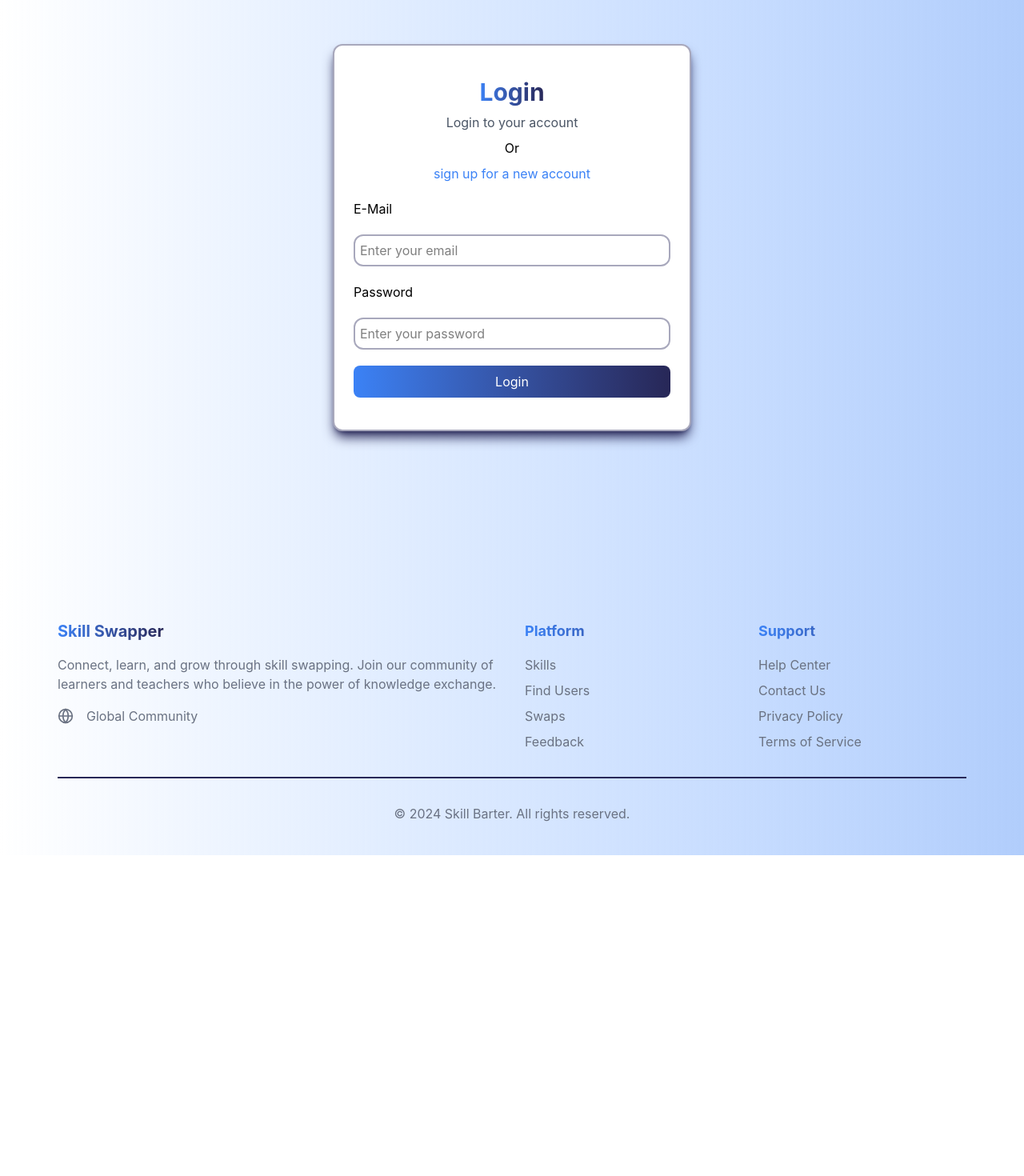
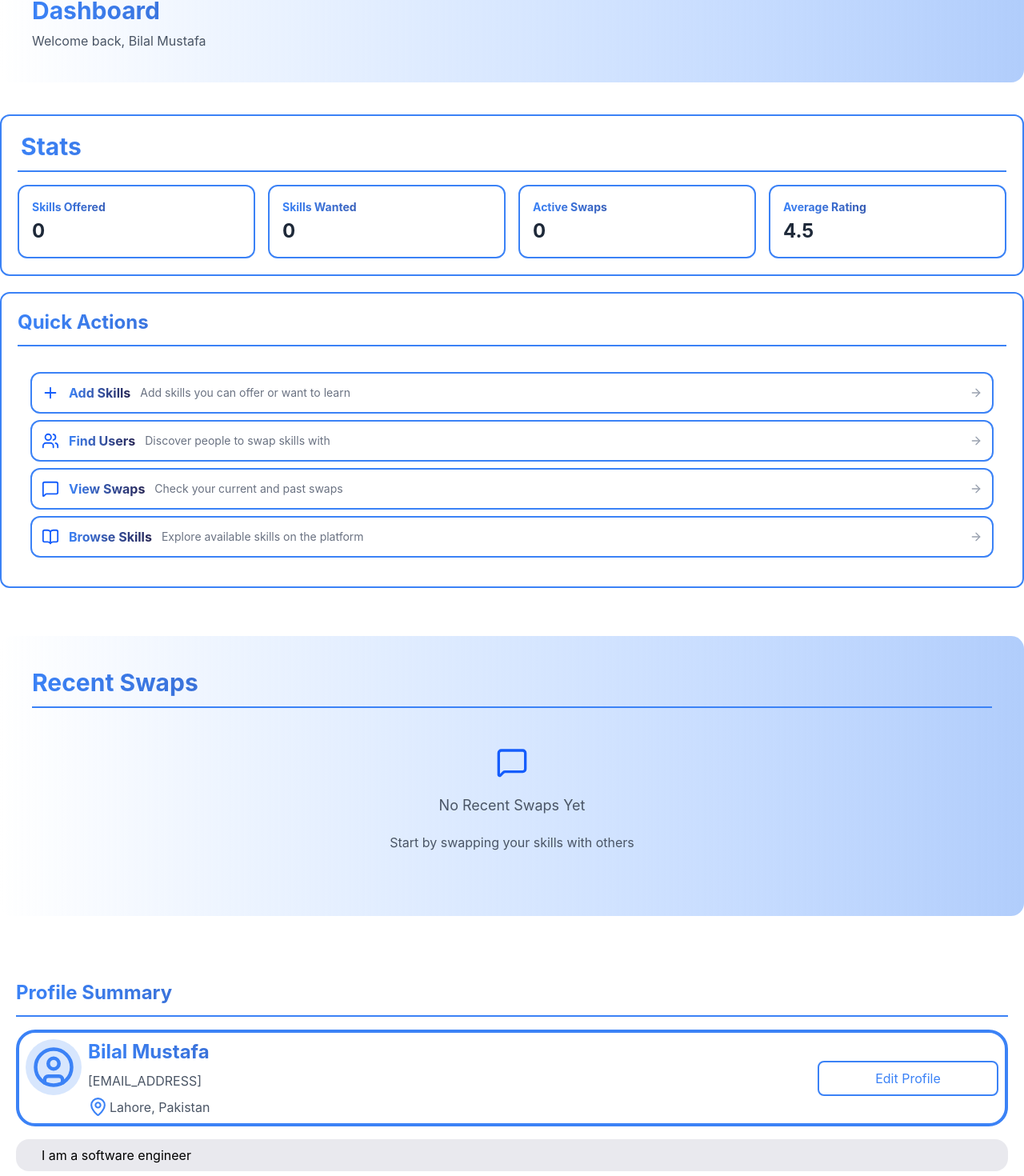
Before and after one commit to Bilal829-tech/skill-fyp, a React (Vite) app: page /dashboard in a window 1280 px wide. Shown: the part 137-1607 px from the top of the page at 80% size. Before the commit the page ends 1206 px from the top, so only its background shows below. Built offline with nearby package versions, Linux system fonts and the light colour scheme.

Commit message:
feat: implement core layout components, global styles, and sign-up page with validation

```diff
--- a/src/App.tsx
+++ b/src/App.tsx
@@ -1,16 +1,27 @@
-// import Home from "./pages/home.tsx"
+import { Routes, Route } from "react-router-dom"
+import Home from "./pages/home.tsx"
+import Dashboard from "./pages/dashboard.tsx"
 import Login from "./pages/Login.tsx"
+import SignUp from "./pages/signUp.tsx"
+import Profile from "./pages/profile.tsx"
+import Skills from "./pages/skills.tsx"
+import Swaps from "./pages/swaps.tsx"
+import Users from "./pages/users.tsx"
 
 function App() {
+  return (
+    <Routes>
+      <Route path="/" element={<Home />} />
+      <Route path="/dashboard" element={<Dashboard />} />
+      <Route path="/login" element={<Login />} />
+      <Route path="/signup" element={<SignUp />} />
+      <Route path="/profile" element={<Profile />} />
+      <Route path="/skills" element={<Skills />} />
+      <Route path="/swaps" element={<Swaps />} />
+      <Route path="/users" element={<Users />} />
+    </Routes>
 
-
-  return (
-    <>
-
-  {/* <Home />    */}
-  <Login />
-    </>
-
+    // <Dashboard />
   )
 }
 
--- a/src/components/footer.tsx
+++ b/src/components/footer.tsx
@@ -40,7 +40,7 @@ function Footer() {
             </div>
           </div>
           <div className="border-t-2 border-primary mt-8 pt-8 text-center text-gray-500">
-            <p>&copy; 2024 Skill Barter. All rights reserved.</p>
+            <p>&copy; 2026 Skill Swapper. All rights reserved.</p>
           </div>
         </div>
       </footer>
--- a/src/components/layout.tsx
+++ b/src/components/layout.tsx
@@ -5,7 +5,8 @@ function Layout({children}: {children: React.ReactNode}) {
     return (
         <>
             <Header />
-            {children}
+                {children}
+
             <Footer />
         </>
     );
--- a/src/index.css
+++ b/src/index.css
@@ -11,6 +11,9 @@
     @apply bg-linear-to-r from-secondary to-primary
            text-white px-6 py-2 rounded-lg;
   }
+  .btn-gradient-outline {
+    @apply text-secondary px-6 py-2 rounded-lg border-2 border-secondary hover:bg-linear-to-r hover:from-secondary hover:to-primary hover:text-white transition-all duration-300 ease-in-out;
+  }
    .text-gradient {
     @apply bg-linear-to-r from-secondary to-primary
            bg-clip-text text-transparent;
--- a/src/pages/dashboard.tsx
+++ b/src/pages/dashboard.tsx
@@ -0,0 +1,202 @@
+import { Link } from "react-router-dom"
+import { BookOpen, MessageSquare, Star, Plus, Users, ArrowRight, CircleUser, MapPin } from "lucide-react"
+function Dashboard() {
+  const user = {
+    name: "Bilal Mustafa",
+    email: "[EMAIL_ADDRESS]",
+    bio: "I am a software engineer",
+    skills: [
+      {
+        name: "React",
+        type: "OFFERED"
+      },
+      {
+        name: "Node.js",
+        type: "OFFERED"
+      },
+      {
+        name: "React",
+        type: "WANTED"
+      },
+      {
+        name: "Node.js",
+        type: "WANTED"
+      }
+    ]
+  }
+  const stats = [
+    {
+      name: 'Skills Offered',
+      value: user?.skills?.filter((s: any) => s.skillType === 'OFFERED').length || 0,
+      icon: BookOpen,
+      color: 'text-blue-600',
+      bgColor: 'bg-blue-100',
+    },
+    {
+      name: 'Skills Wanted',
+      value: user?.skills?.filter((s: any) => s.skillType === 'WANTED').length || 0,
+      icon: BookOpen,
+      color: 'text-green-600',
+      bgColor: 'bg-green-100',
+    },
+    {
+      name: 'Active Swaps',
+      value: 0, // This would come from API
+      icon: MessageSquare,
+      color: 'text-purple-600',
+      bgColor: 'bg-purple-100',
+    },
+    {
+      name: 'Average Rating',
+      value: '4.5', // This would come from API
+      icon: Star,
+      color: 'text-yellow-600',
+      bgColor: 'bg-yellow-100',
+    },
+  ];
+
+  const quickActions = [
+    {
+      name: 'Add Skills',
+      description: 'Add skills you can offer or want to learn',
+      icon: Plus,
+      href: '/profile',
+      color: 'text-blue-600',
+      bgColor: 'bg-blue-50',
+    },
+    {
+      name: 'Find Users',
+      description: 'Discover people to swap skills with',
+      icon: Users,
+      href: '/users',
+      color: 'text-green-600',
+      bgColor: 'bg-green-50',
+    },
+    {
+      name: 'View Swaps',
+      description: 'Check your current and past swaps',
+      icon: MessageSquare,
+      href: '/swaps',
+      color: 'text-purple-600',
+      bgColor: 'bg-purple-50',
+    },
+    {
+      name: 'Browse Skills',
+      description: 'Explore available skills on the platform',
+      icon: BookOpen,
+      href: '/skills',
+      color: 'text-orange-600',
+      bgColor: 'bg-orange-50',
+    },
+  ];
+
+  return (
+    <>
+      <section className="w-full">
+        <div className="">
+          <div className="flex flex-col gap-5 ">
+            <div className="w-full flex flex-col gap-2 bg-linear-to-r from-white to-secondary/40 backdrop-blur-lg p-10 rounded-2xl my-5">
+              <h1 className="text-gradient text-3xl font-bold">Dashboard</h1>
+              <p className="text-md text-gray-600">Welcome back, {user?.name}</p>
+            </div>
+
+            <div className="flex flex-col gap-5 w-full">
+
+              {/* Stats */}
+              <div className="flex flex-col gap-4 p-5 border-2 border-secondary hover:shadow-lg hover:shadow-primary/50 transition-all duration-300 ease-in-out rounded-xl">
+                <h2 className="text-3xl font-bold text-gradient px-1 border-b-2 border-secondary pb-3">
+                  Stats
+                </h2>
+                <div className="grid grid-cols-2 sm:grid-cols-2 md:grid-cols-4 gap-4">
+                  {stats.map((stat, index) => (
+                    <div
+                      key={index}
+                      className="flex flex-col gap-1 border-2 border-secondary hover:cursor-pointer hover:bg-blue-50 p-4 rounded-xl hover:shadow-lg hover:shadow-primary/50 transition-all duration-300 ease-in-out"
+                    >
+                      <h3 className="text-sm font-bold text-gradient">
+                        {stat.name}
+                      </h3>
+                      <p className="text-2xl font-bold text-gray-800">{stat.value}</p>
+                    </div>
+                  ))}
+                </div>
+              </div>
+
+              {/* Quick Actions */}
+              <div className="flex flex-col gap-4 p-5 border-2 border-secondary hover:shadow-lg hover:shadow-primary/50 transition-all duration-300 ease-in-out rounded-xl">
+                <h2 className="text-2xl font-bold text-gradient border-b-2 border-secondary pb-3">
+                  Quick Actions
+                </h2>
+                <div className="flex flex-col gap-2 hover:shadow-lg hover:shadow-primary/50 transition-all duration-300 ease-in-out rounded-2xl p-4">
+                  {quickActions.map((action) => (
+                    <Link
+                      key={action.name}
+                      to={action.href}
+                      className="flex flex-row items-center gap-3 border-2 border-secondary hover:bg-blue-50 p-3 rounded-xl hover:shadow-md hover:shadow-primary/50 transition-all duration-300 ease-in-out"
+                    >
+                      <action.icon size={22} className="text-blue-600 shrink-0" />
+                      <div className="flex flex-col sm:flex-row sm:items-center sm:gap-3 min-w-0">
+                        <h3 className="text-base font-bold text-gradient">
+                          {action.name}
+                        </h3>
+                        <p className="text-sm text-gray-500 truncate">{action.description}</p>
+                      </div>
+                      <ArrowRight size={16} className="text-gray-400 ml-auto shrink-0" />
+                    </Link>
+                  ))}
+                </div>
+              </div>
+            </div>
+          </div>
+        </div>
+      </section>
+
+      {/* recent swaps */}
+      <section className="w-full my-10">
+        <div className="flex flex-col gap-5 ">
+          <div className="w-full flex flex-col gap-2 bg-linear-to-r from-white to-secondary/40 backdrop-blur-lg p-10 rounded-2xl my-5">
+            <div className="border-b-2 border-secondary pb-3">
+              <h1 className="text-gradient text-3xl font-bold">Recent Swaps</h1>
+            </div>
+            <div className="flex flex-col items-center gap-5 p-10 ">
+              <MessageSquare size={40} className="text-blue-600 shrink-0" />
+              <p className="text-lg text-gray-600">No Recent Swaps Yet</p>
+              <p className="text-md text-gray-600">Start by swapping your skills with others</p>
+            </div>
+          </div>
+        </div>
+      </section>
+
+
+      {/* user profile  */}
+      <section className="w-full my-10 ">
+        <div className="flex flex-col p-5 gap-2">
+          <div className="border-b-2 border-secondary pb-3">
+            <h1 className="text-2xl font-bold text-gradient">Profile Summary</h1>
+          </div>
+          <div className="flex flex-col md:flex-row  gap-2 my-2 p-2 shrink border-4 border-secondary rounded-3xl hover:shadow-lg hover:shadow-primary/50 transition-all duration-300 ease-in-out hover:cursor-pointer">
+            <div className="flex items-start justify-center w-20">
+              <CircleUser size={70} className="text-secondary bg-secondary/20 p-2 rounded-full  shrink-0" />
+            </div>
+            <div className="flex flex-col gap-2 w-full">
+              <h1 className="text-gradient text-2xl font-bold">{user.name}</h1>
+              <p className="text-gray-600">{user.email}</p>
+              <p className="flex gap-0.5  items-center text-gray-600"> <MapPin size={25} className="text-secondary  shrink-0" /> Lahore, Pakistan</p>
+            </div>
+
+            <div className="w-full sm:w-1/4 flex items-center justify-center text-center ">
+              <Link to="/profile" className="btn-gradient-outline hover:cursor-pointer w-full">Edit Profile</Link>
+            </div>
+          </div>
+
+          <div className="w-full px-8 py-2 bg-primary/10 mx-auto rounded-2xl ">
+            <p>{user.bio}</p>
+          </div>
+        </div>
+      </section>
+
+    </>
+  )
+}
+
+export default Dashboard
--- /dev/null
+++ b/src/pages/profile.tsx
@@ -0,0 +1,7 @@
+export default function Profile() {
+  return (
+    <div className="p-6">
+      <h1 className="text-2xl font-bold text-gray-100">Profile</h1>
+    </div>
+  );
+}
--- a/src/pages/signUp.tsx
+++ b/src/pages/signUp.tsx
@@ -75,7 +75,7 @@ function SignUp() {
     }
 
     return (
-        <div className="min-h-screen bg-linear-to-r from-white to-secondary/40 backdrop-blur-lg p-10">
+        <div className="bg-linear-to-r from-white to-secondary/40 backdrop-blur-lg p-10">
             <div className="w-full  flex justify-center items-center my-20 ">
                 <form onSubmit={handleSubmit}>
                     <div className="flex flex-col gap-5 min-h-screen w-full md:w-md mx-auto p-6 bg-white border-2 border-primary/40 hover:border-secondary rounded-xl shadow-lg shadow-primary  ">
--- /dev/null
+++ b/src/pages/skills.tsx
@@ -0,0 +1,7 @@
+export default function Skills() {
+  return (
+    <div className="p-6">
+      <h1 className="text-2xl font-bold text-gray-100">Skills</h1>
+    </div>
+  );
+}
--- /dev/null
+++ b/src/pages/swaps.tsx
@@ -0,0 +1,7 @@
+export default function Swaps() {
+  return (
+    <div className="p-6">
+      <h1 className="text-2xl font-bold text-gray-100">Swaps</h1>
+    </div>
+  );
+}
--- /dev/null
+++ b/src/pages/users.tsx
@@ -0,0 +1,7 @@
+export default function Users() {
+  return (
+    <div className="p-6">
+      <h1 className="text-2xl font-bold text-gray-100">Users</h1>
+    </div>
+  );
+}
```
Also changed, not shown: src/components/header.tsx (+8 -8 lines).
